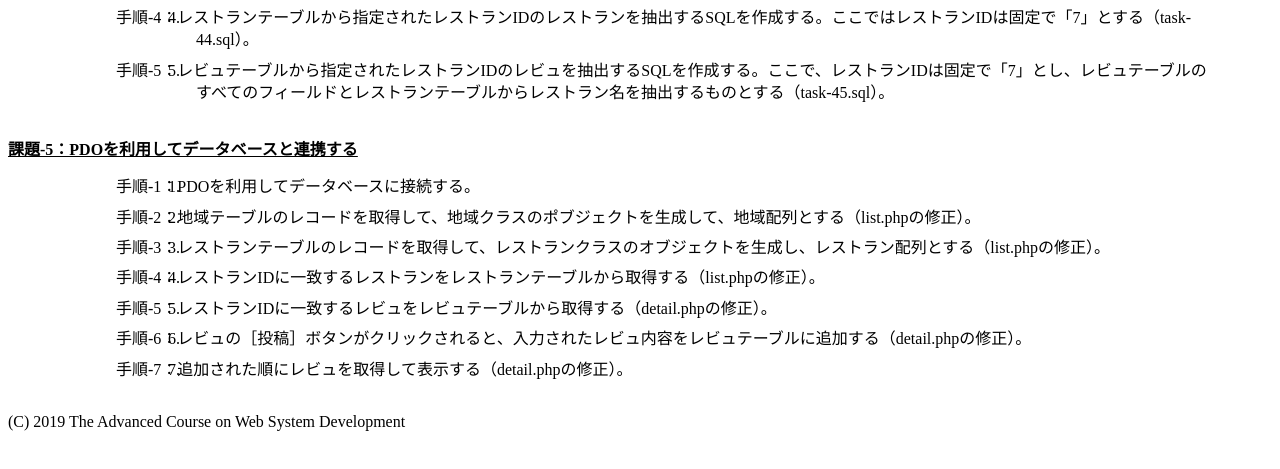
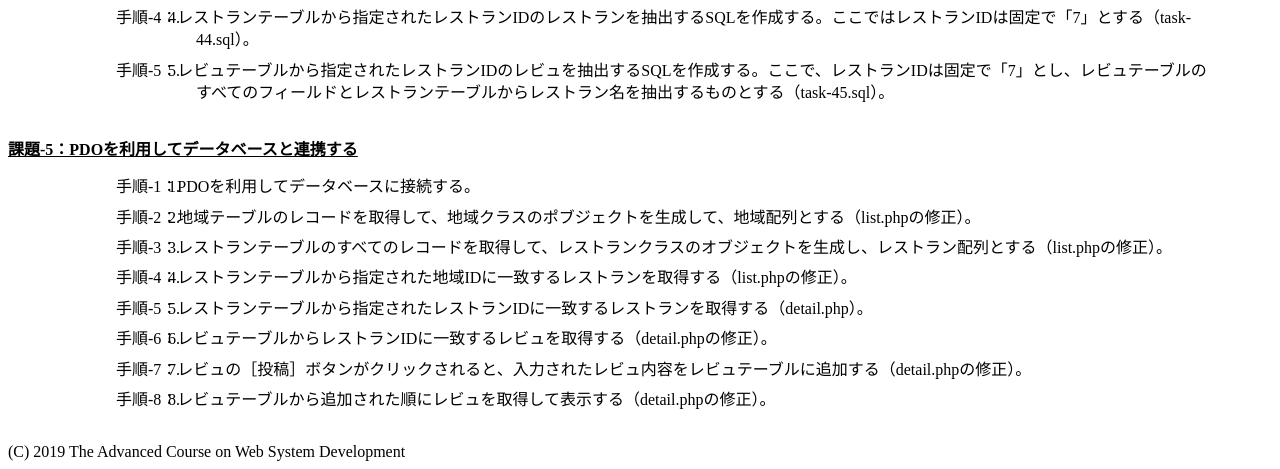
Before and after one commit to minimog83/reviewsys, a PHP site: page / in a window 1280 px wide. Shown: the part 1616-2085 px from the top of the page. Before the commit the page ends 2047 px from the top, so only its background shows below. Run offline with PHP 8.4, Linux system fonts and the light colour scheme.

Commit message:
change a order of steps

```diff
--- a/index.php
+++ b/index.php
@@ -101,11 +101,12 @@ $applicationPath = "./pages/list.php";
 					<ol name="steps">
 						<li>PDOを利用してデータベースに接続する。</li>
 						<li>地域テーブルのレコードを取得して、地域クラスのポブジェクトを生成して、地域配列とする（list.phpの修正）。</li>
-						<li>レストランテーブルのレコードを取得して、レストランクラスのオブジェクトを生成し、レストラン配列とする（list.phpの修正）。</li>
-						<li>レストランIDに一致するレストランをレストランテーブルから取得する（list.phpの修正）。</li>
-						<li>レストランIDに一致するレビュをレビュテーブルから取得する（detail.phpの修正）。</li>
+						<li>レストランテーブルのすべてのレコードを取得して、レストランクラスのオブジェクトを生成し、レストラン配列とする（list.phpの修正）。</li>
+						<li>レストランテーブルから指定された地域IDに一致するレストランを取得する（list.phpの修正）。</li>
+						<li>レストランテーブルから指定されたレストランIDに一致するレストランを取得する（detail.php）。</li>
+						<li>レビュテーブルからレストランIDに一致するレビュを取得する（detail.phpの修正）。</li>
 						<li>レビュの［投稿］ボタンがクリックされると、入力されたレビュ内容をレビュテーブルに追加する（detail.phpの修正）。</li>
-						<li>追加された順にレビュを取得して表示する（detail.phpの修正）。</li>
+						<li>レビュテーブルから追加された順にレビュを取得して表示する（detail.phpの修正）。</li>
 					</ol>
 				</dd>
 			</dl>
```
